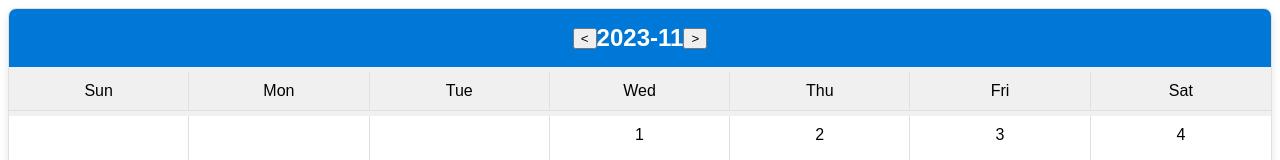
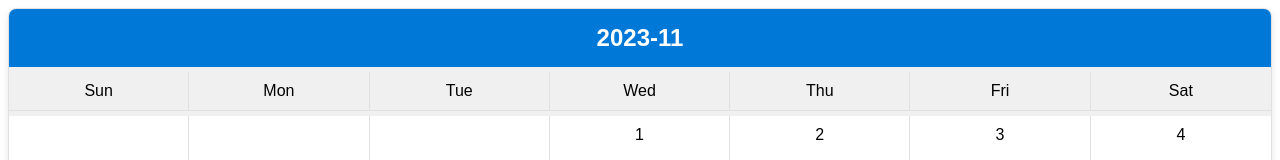
Before and after one commit to prashantpaddune/Calender, a React (Create React App) app: page / in a window 1280 px wide. Shown: the top 160 px of the page. Built offline with nearby package versions, Linux system fonts and the light colour scheme.

Commit message:
chore: comment
Signed-off-by: prashantpaddune <padadunep@gmail.com>

```diff
--- a/src/components/Calender/index.tsx
+++ b/src/components/Calender/index.tsx
@@ -28,9 +28,9 @@ const Calendar: React.FC<CalendarProps> = ({ date }) => {
     return (
         <CalendarWrapper>
             <MonthYearRow>
-                <button onClick={handlePrevMonth}>&lt;</button>
+                {/*<button onClick={handlePrevMonth}>&lt;</button>*/}
                     {`${currentYear}-${currentMonth + 1}`}
-                <button onClick={handleNextMonth}>&gt;</button>
+                {/*<button onClick={handleNextMonth}>&gt;</button>*/}
             </MonthYearRow>
             <WeekDaysRow>
                 {weekdays.map((day) => (
```
